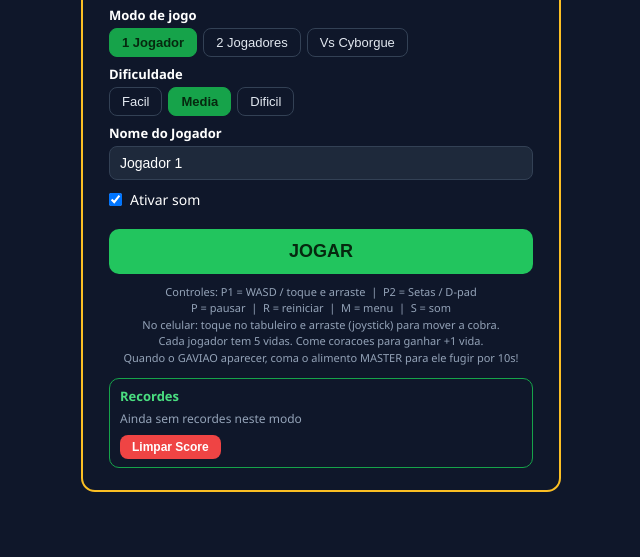
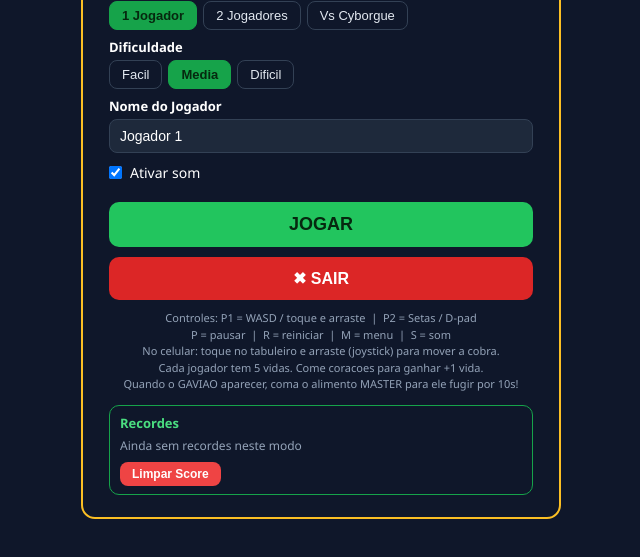
Before and after one commit to rodrigolucas1/cobrinha-web, a plain HTML site: page index.html in a window 1280 px wide. Shown: the part 199-756 px from the top of the page, without its empty margins (319-959 px from the left). Drawn offline with Linux system fonts and the light colour scheme.

Commit message:
Adiciona botao SAIR na tela inicial e na tela de fim

```diff
--- a/index.html
+++ b/index.html
@@ -86,6 +86,19 @@
     margin-top: 12px;
   }
   .btn-jogar:active { transform: scale(0.98); }
+  .btn-sair {
+    width: 100%;
+    padding: 12px;
+    border: none;
+    border-radius: 10px;
+    background: #dc2626;
+    color: #ffffff;
+    font-size: 16px;
+    font-weight: bold;
+    cursor: pointer;
+    margin-top: 10px;
+  }
+  .btn-sair:active { transform: scale(0.98); }
   .ajuda { color: #94a3b8; font-size: 11px; text-align: center; margin-top: 10px; line-height: 1.5; }
   #quadro-recordes {
     border: 1px solid #16a34a;
@@ -151,6 +164,8 @@
   #btn-reiniciar:active { background: #15803d; }
   #btn-menu-fim { background: #334155; }
   #btn-menu-fim:active { background: #1e293b; }
+  #btn-sair-fim { background: #dc2626; }
+  #btn-sair-fim:active { background: #b91c1c; }
   #area-canvas {
     flex: 1;
     display: flex;
@@ -247,6 +262,7 @@
     </div>
 
     <button class="btn-jogar" id="btn-jogar">JOGAR</button>
+    <button class="btn-sair" id="btn-sair">&#10006; SAIR</button>
 
     <div class="ajuda">
       Controles: P1 = WASD / toque e arraste &nbsp;|&nbsp; P2 = Setas / D-pad<br>
@@ -278,6 +294,7 @@
   <div id="botoes-fim" style="display:none">
     <button id="btn-reiniciar" class="btn-fim">&#8635; REINICIAR</button>
     <button id="btn-menu-fim" class="btn-fim">&#9776; MENU</button>
+    <button id="btn-sair-fim" class="btn-fim">&#10006; SAIR</button>
   </div>
   <div id="dpads">
     <div class="dpad" id="dpad1"></div>
@@ -1439,6 +1456,9 @@ function mostrarTelaJogo() {
   el.telaMenu.style.display = "none";
   el.telaJogo.style.display = "flex";
 }
+function sairJogo() {
+  if (typeof window !== "undefined" && window.location) window.location.reload();
+}
 
 // ---------- Controles (teclado) ----------
 const DIR_TECLAS = {
@@ -1617,12 +1637,12 @@ window.addEventListener("load", () => {
     opcoesModo: $("opcoes-modo"), opcoesDificuldade: $("opcoes-dificuldade"),
     nome1: $("nome1"), nome2: $("nome2"),
     rotuloNome1: $("rotulo-nome1"), rotuloNome2: $("rotulo-nome2"),
-    ckSom: $("ck-som"), btnJogar: $("btn-jogar"),
+    ckSom: $("ck-som"), btnJogar: $("btn-jogar"), btnSair: $("btn-sair"),
     listaRecordes: $("lista-recordes"), btnLimpar: $("btn-limpar"),
     hudJogadores: $("hud-jogadores"), hudFrutas: $("hud-frutas"), hudObs: $("hud-obs"),
     mensagem: $("mensagem"),
     dpad1: $("dpad1"), dpad2: $("dpad2"),
-    botoesFim: $("botoes-fim"), btnReiniciar: $("btn-reiniciar"), btnMenuFim: $("btn-menu-fim"),
+    botoesFim: $("botoes-fim"), btnReiniciar: $("btn-reiniciar"), btnMenuFim: $("btn-menu-fim"), btnSairFim: $("btn-sair-fim"),
     areaCanvas: $("area-canvas"), joystick: $("joystick"), joyKnob: $("joy-knob"),
     dicaToque: $("dica-toque"),
     rodapeEsq: $("rodape-esq"), rodapeDir: $("rodape-dir"),
@@ -1638,6 +1658,8 @@ window.addEventListener("load", () => {
   el.btnLimpar.addEventListener("click", limparPlacar);
   el.btnReiniciar.addEventListener("click", () => { criarAudio(); if (J) { J.abertura_ativa = false; iniciarJogo(); } });
   el.btnMenuFim.addEventListener("click", () => { criarAudio(); mostrarTelaMenu(); });
+  el.btnSair.addEventListener("click", sairJogo);
+  el.btnSairFim.addEventListener("click", sairJogo);
   el.nome1.addEventListener("input", atualizarPlacar);
   el.nome2.addEventListener("input", atualizarPlacar);
   el.areaCanvas.addEventListener("touchstart", areaCanvasTouchStart, { passive: false });
```
